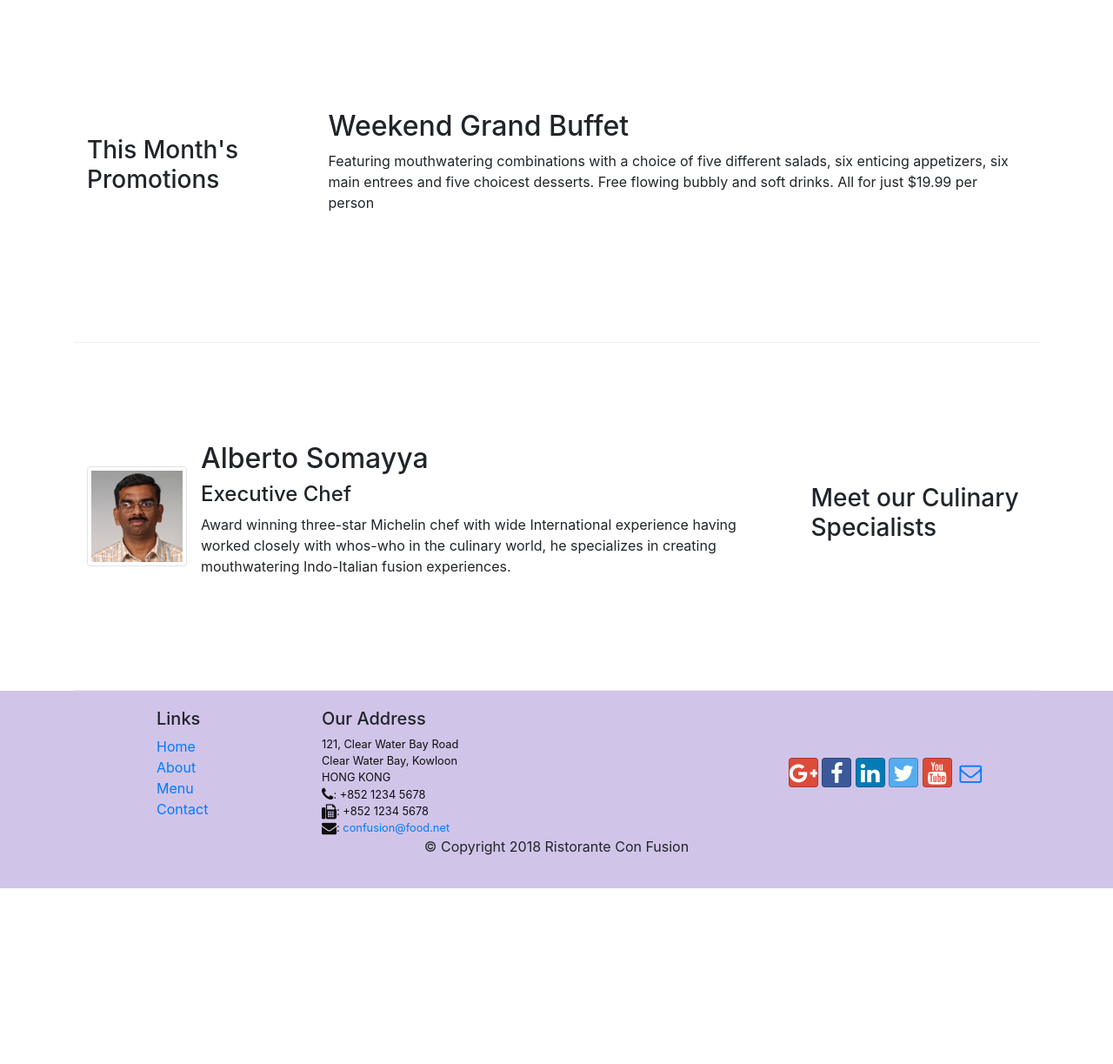
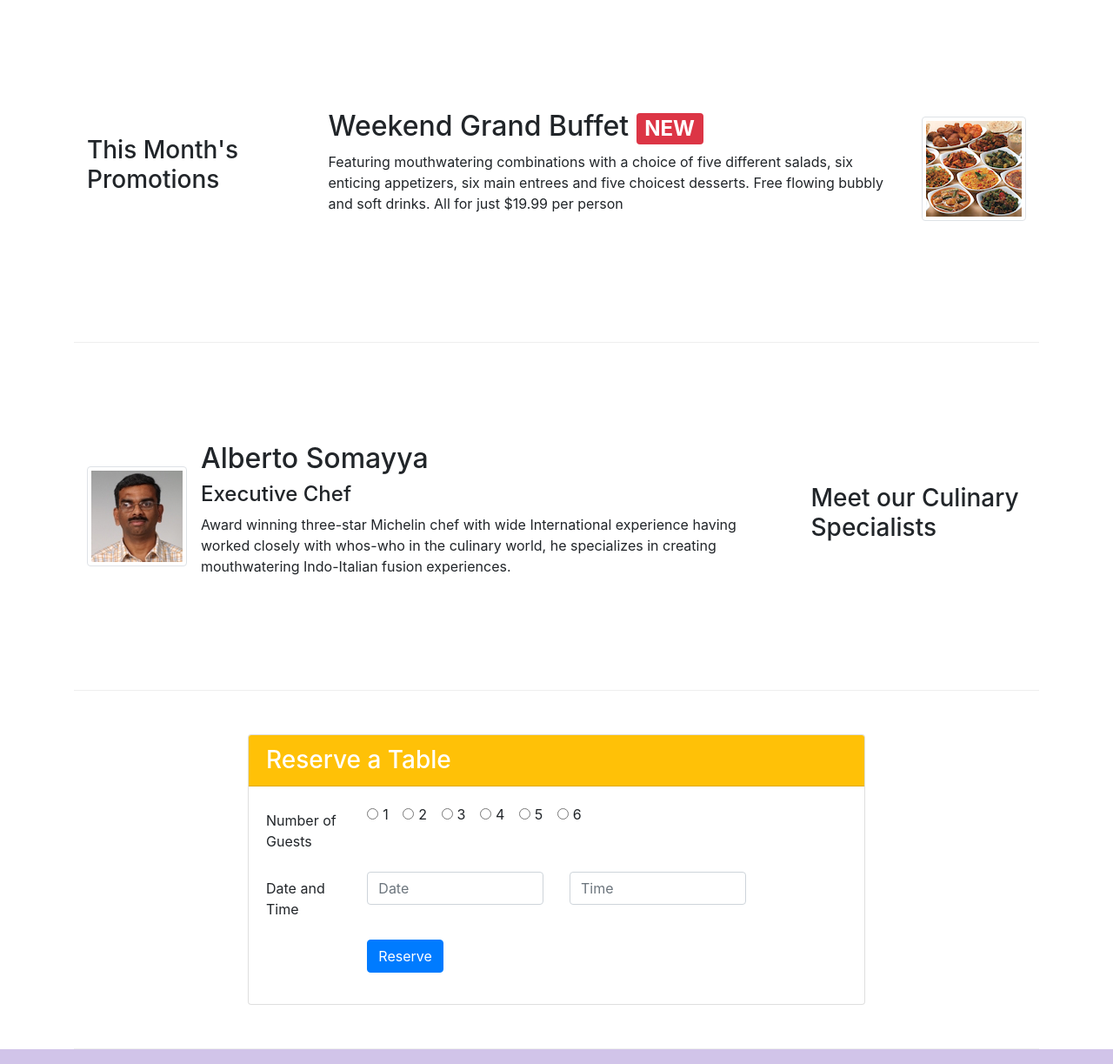
Before and after one commit to KavyaRi/conFusion, a website: page index.html in a window 1280 px wide. Shown: the part 740-1963 px from the top of the page at 87% size. Before the commit the page ends 1761 px from the top, so only its background shows below. Drawn offline with nearby package versions, Linux system fonts and the light colour scheme.

Commit message:
Assesment2

```diff
--- a/index.html
+++ b/index.html
@@ -37,6 +37,9 @@
                 <div class="col-12 col-sm align-self-center">
                     <img src="img/logo.png" class="img-fluid">
                 </div>
+                <div class="col-12 col-sm align-self-center">
+                    <a class="btn btn-warning" href="#Reservation" role="button">Reserve Table</a>
+                </div>
             </div>
         </div>
     </header>
@@ -50,7 +53,7 @@
                     <img class="d-flex mr-3 img-thumbnail align-self-center"
                             src="img/uthappizza.png" alt="Uthappizza">
                     <div class="media-body">
-                        <h2 class="mt-0">Uthappizza</h2>
+                        <h2 class="mt-0">Uthappizza <span class="badge badge-danger">HOT</span><span class="badge badge-pill badge-secondary">$4.99</span></h2>
                         <p class="d-none d-sm-block">A unique combination of Indian Uthappam (pancake) and
                             Italian pizza, topped with Cerignola olives, ripe vine
                             cherry tomatoes, Vidalia onion, Guntur chillies and
@@ -64,8 +67,14 @@
                 <h3>This Month's Promotions</h3>
             </div>
             <div class="col col-sm col-md">
-                <h2>Weekend Grand Buffet</h2>
-                <p>Featuring mouthwatering combinations with a choice of five different salads, six enticing appetizers, six main entrees and five choicest desserts. Free flowing bubbly and soft drinks. All for just $19.99 per person </p>
+                <div class="media">
+                    <div class="media-body">
+                        <h2 class="mt-0">Weekend Grand Buffet <span class="badge badge-danger">NEW</span></h2>
+                        <p class="d-none d-sm-block">Featuring mouthwatering combinations with a choice of five different salads, six enticing appetizers, six main entrees and five choicest desserts. Free flowing bubbly and soft drinks. All for just $19.99 per person </p>
+                    </div>
+                    <img class="d-flex ml-3 img-thumbnail align-self-center"
+                            src="img/buffet.png" alt="Weekend Grand Buffet">
+                </div>
             </div>
         </div>
         <div class = "row row-content align-items-center">
@@ -84,6 +93,64 @@
                             whos-who in the culinary world, he specializes in
                             creating mouthwatering Indo-Italian fusion experiences.
                             </p>
+                    </div>
+                </div>
+            </div>
+        </div>
+        <div id = "Reservation" class = "row row-content align-items-center">
+            <div class="col-12 offset-0 col-md-8 offset-md-2">
+                <div class="card">
+                    <h3 class="card-header bg-warning text-white">Reserve a Table</h3>
+                    <div class="card-body">
+                        <form>
+                            <div class="form-group row">
+                                <label for="Guests" class="col-md-2 col-form-label">Number of Guests</label>
+                                <div class= "col-md-10">
+                                    <div class= "form-check form-check-inline">
+                                        <input class="form-check-input" type="radio" name="inlineRadioOptions" id="inlineRadio1" value="option1">
+                                        <label class="form-check-label" for="inlineRadio1">1</label>
+                                    </div>
+                                    <div class="form-check form-check-inline">
+                                        <input class="form-check-input" type="radio" name="inlineRadioOptions" id="inlineRadio2" value="option2">
+                                        <label class="form-check-label" for="inlineRadio2">2</label>
+                                    </div>
+                                    <div class= "form-check form-check-inline">
+                                        <input class="form-check-input" type="radio" name="inlineRadioOptions" id="inlineRadio3" value="option3">
+                                        <label class="form-check-label" for="inlineRadio3">3</label>
+                                    </div>
+                                    <div class="form-check form-check-inline">
+                                        <input class="form-check-input" type="radio" name="inlineRadioOptions" id="inlineRadio4" value="option4">
+                                        <label class="form-check-label" for="inlineRadio4">4</label>
+                                    </div>
+                                    <div class= "form-check form-check-inline">
+                                        <input class="form-check-input" type="radio" name="inlineRadioOptions" id="inlineRadio5" value="option5">
+                                        <label class="form-check-label" for="inlineRadio5">5</label>
+                                    </div>
+                                    <div class="form-check form-check-inline">
+                                        <input class="form-check-input" type="radio" name="inlineRadioOptions" id="inlineRadio6" value="option6">
+                                        <label class="form-check-label" for="inlineRadio6">6</label>
+                                    </div>
+                                </div>
+                            </div>
+                            <div class="form-group row">
+                                <label for="DateAndTime" class="col-md-2 col-form-label">Date and Time</label>
+                                <div class="col-md-4">
+                                    <div class="input-group">
+                                        <input class="form-control" type="text" name="date" value="" placeholder="Date">
+                                    </div>
+                                </div>
+                                <div class="col-md-4">
+                                    <div class="input-group">
+                                        <input class="form-control" type="text" name="time" value="" placeholder="Time">
+                                    </div>
+                                </div>
+                            </div>
+                            <div class="form-group row">
+                                <div class="offset-md-2 col-md-10">
+                                    <button type="submit" class="btn btn-primary">Reserve</button>
+                                </div>
+                            </div>
+                        </form>
                     </div>
                 </div>
             </div>
@@ -129,7 +196,6 @@
            </div>
         </div>
     </footer>
-    <!-- jQuery first, then Popper.js, then Bootstrap JS. -->
     <script src="node_modules/jquery/dist/jquery.slim.min.js"></script>
     <script src="node_modules/popper.js/dist/umd/popper.min.js"></script>
     <script src="node_modules/bootstrap/dist/js/bootstrap.min.js"></script>
```
